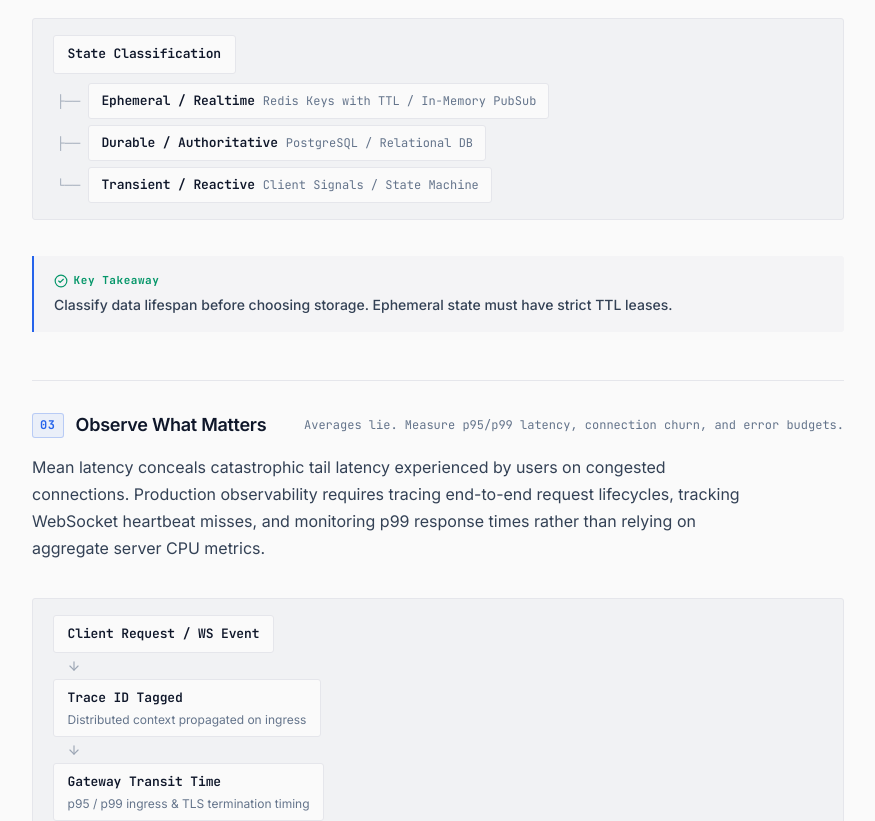
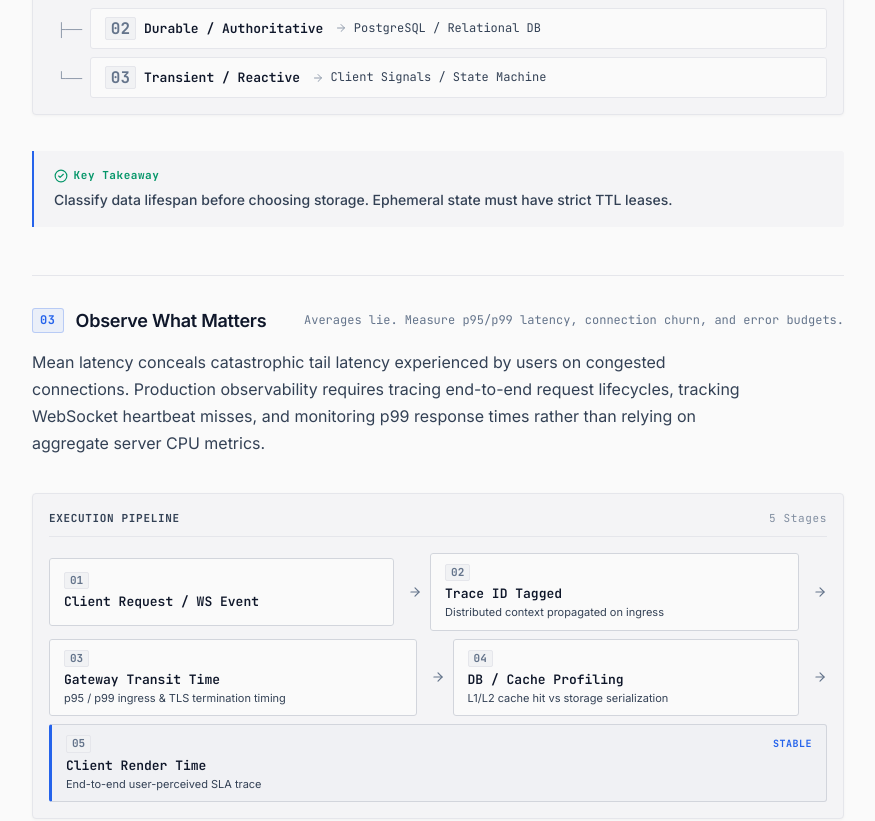
Before and after one commit to Ketan-K/ketan-k.github.io, a React (Vite) app: page /#/systems in a window 1280 px wide. Shown: the part 1640-2461 px from the top of the page, without its empty margins (202-1077 px from the left). Built offline with nearby package versions, Linux system fonts and the light colour scheme.

Commit message:
style(systems): redesign principle node diagrams into polished editorial flow cards

```diff
--- a/src/components/systems/PrincipleNodeGraph.css
+++ b/src/components/systems/PrincipleNodeGraph.css
@@ -1,135 +1,261 @@
 /* ==========================================================================
-   PRINCIPLE NODE GRAPH — EDITORIAL FLOW DIAGRAMS
-   Clean, restrained technical diagram typography
+   PRINCIPLE NODE GRAPH — EDITORIAL ARCHITECTURAL DIAGRAMS
+   High-contrast, polished technical flowcards
    ========================================================================== */
 
-.flow-diagram-container {
-  background: var(--bg-code);
+.flow-card {
+  background: var(--bg-secondary);
   border: 1px solid var(--border-subtle);
-  border-radius: var(--radius-xs);
-  padding: var(--space-4) var(--space-5);
+  border-radius: var(--radius-sm);
+  padding: var(--space-4);
   margin: var(--space-4) 0;
   width: 100%;
   box-sizing: border-box;
+  overflow: hidden;
+  box-shadow: 0 1px 3px rgba(0, 0, 0, 0.04);
 }
 
-/* Sequential Layout */
-.flow-sequence-layout {
+.flow-card-header {
   display: flex;
-  flex-direction: column;
-  align-items: flex-start;
-  gap: 0;
+  align-items: center;
+  justify-content: space-between;
+  border-bottom: 1px solid var(--border-subtle);
+  padding-bottom: var(--space-2);
+  margin-bottom: var(--space-4);
+  font-size: 0.6875rem;
+  letter-spacing: 0.06em;
+  color: var(--text-muted);
+}
+
+.flow-card-label {
+  font-weight: 700;
+  color: var(--text-secondary);
+}
+
+.flow-card-meta {
+  color: var(--text-muted);
+  opacity: 0.8;
+}
+
+/* Pipeline Grid (Horizontal on desktop, stacks cleanly on smaller screens) */
+.flow-pipeline-grid {
+  display: flex;
+  flex-wrap: wrap;
+  align-items: center;
+  gap: var(--space-2);
   width: 100%;
 }
 
-.flow-sequence-node {
+.flow-step-wrapper {
+  display: inline-flex;
+  align-items: center;
+  gap: var(--space-2);
+  flex-grow: 1;
+  min-width: 180px;
+}
+
+.flow-node-box {
+  background: var(--bg-primary);
+  border: 1px solid var(--border-medium);
+  border-radius: var(--radius-xs);
+  padding: 0.625rem 0.875rem;
+  display: flex;
+  flex-direction: column;
+  gap: 0.25rem;
+  flex-grow: 1;
+  min-height: 4.25rem;
+  justify-content: center;
+  box-sizing: border-box;
+  transition: border-color var(--transition-fast), transform var(--transition-fast);
+}
+
+.flow-node-box:hover {
+  border-color: var(--border-strong);
+}
+
+.flow-node-box-final {
+  border-left: 3px solid var(--accent);
+  background: var(--bg-hover, var(--bg-primary));
+}
+
+.flow-node-header {
   display: flex;
   align-items: center;
+  justify-content: space-between;
+  font-size: 0.6875rem;
+  color: var(--text-muted);
+}
+
+.flow-node-index {
+  font-weight: 700;
+  color: var(--text-muted);
+  background: var(--bg-code);
+  border: 1px solid var(--border-subtle);
+  padding: 1px 5px;
+  border-radius: 2px;
+  line-height: 1.2;
+}
+
+.flow-node-status {
+  font-size: 0.625rem;
+  font-weight: 700;
+  letter-spacing: 0.05em;
+  color: var(--accent);
+}
+
+.flow-node-body {
+  display: flex;
+  flex-direction: column;
+  gap: 0.15rem;
+}
+
+.flow-node-text {
+  font-size: 0.8125rem;
+  font-weight: 600;
+  color: var(--text-primary);
+  line-height: 1.35;
+}
+
+.flow-node-note {
+  font-size: 0.6875rem;
+  color: var(--text-secondary);
+  line-height: 1.35;
+}
+
+/* Connector Tracks */
+.flow-connector-track {
+  display: flex;
+  align-items: center;
+  gap: 0.35rem;
+  color: var(--text-muted);
+  flex-shrink: 0;
+}
+
+.flow-arrow-h {
+  display: block;
+}
+
+.flow-arrow-v {
+  display: none;
+}
+
+.flow-connector-annotation {
+  font-size: 0.6875rem;
+  color: var(--text-muted);
+  font-style: italic;
+  max-width: 140px;
+  line-height: 1.2;
+}
+
+/* Classification Tree Layout */
+.flow-tree-wrapper {
+  display: flex;
+  flex-direction: column;
+  gap: var(--space-3);
   width: 100%;
 }
 
-.flow-node-content {
+.flow-tree-root-node {
+  display: inline-flex;
+  align-items: center;
+  gap: var(--space-2);
+  background: var(--bg-primary);
+  border: 1px solid var(--border-medium);
+  border-radius: var(--radius-xs);
+  padding: 0.5rem 0.85rem;
+  align-self: flex-start;
+}
+
+.flow-tree-rail {
+  display: flex;
+  flex-direction: column;
+  gap: var(--space-2);
+  padding-left: var(--space-2);
+}
+
+.flow-tree-branch-item {
+  display: flex;
+  align-items: center;
+  gap: var(--space-2);
+  flex-wrap: wrap;
+}
+
+.branch-glyph {
+  color: var(--text-muted);
+  font-size: 0.875rem;
+  user-select: none;
+  opacity: 0.7;
+}
+
+.flow-branch-content {
+  display: flex;
+  align-items: center;
+  gap: var(--space-3);
   background: var(--bg-primary);
   border: 1px solid var(--border-subtle);
   border-radius: var(--radius-xs);
   padding: 0.5rem 0.85rem;
-  display: inline-flex;
-  flex-direction: column;
-  gap: 0.2rem;
-  max-width: 100%;
+  flex-wrap: wrap;
+  flex-grow: 1;
 }
 
-.flow-node-title {
-  font-size: 0.8125rem;
-  font-weight: 600;
-  color: var(--text-primary);
-  letter-spacing: -0.01em;
-}
-
-.flow-node-note {
-  font-size: 0.75rem;
-  color: var(--text-muted);
-  line-height: 1.4;
-}
-
-.flow-connector {
+.flow-branch-primary {
   display: flex;
   align-items: center;
   gap: 0.5rem;
-  padding: 0.35rem 0 0.35rem 0.85rem;
-  color: var(--text-muted);
 }
 
-.flow-arrow-icon {
-  color: var(--text-muted);
-  opacity: 0.6;
+.flow-branch-secondary {
+  display: flex;
+  align-items: center;
+  gap: 0.4rem;
+  color: var(--text-secondary);
 }
 
-.flow-edge-label {
-  font-size: 0.6875rem;
+.flow-branch-arrow {
   color: var(--text-muted);
-  font-style: italic;
-  opacity: 0.85;
+  opacity: 0.7;
 }
 
-/* Tree / Branch Layout */
-.flow-tree-layout {
-  display: flex;
-  flex-direction: column;
-  gap: 0.6rem;
-  width: 100%;
+.flow-branch-target {
+  font-size: 0.75rem;
+  color: var(--text-secondary);
 }
 
-.flow-tree-root {
-  background: var(--bg-primary);
-  border: 1px solid var(--border-subtle);
-  border-radius: var(--radius-xs);
-  padding: 0.5rem 0.85rem;
-  display: inline-flex;
-  flex-direction: column;
-  gap: 0.2rem;
-  align-self: flex-start;
-}
-
-.flow-tree-branches {
-  display: flex;
-  flex-direction: column;
-  gap: 0.4rem;
-  padding-left: 0.25rem;
-}
-
-.flow-branch-row {
-  display: flex;
-  align-items: center;
-  gap: 0.5rem;
-  flex-wrap: wrap;
-}
-
-.flow-branch-connector {
-  color: var(--text-muted);
-  font-size: 0.8125rem;
-  user-select: none;
-  opacity: 0.6;
-}
-
-.flow-branch-node {
-  background: var(--bg-primary);
-  border: 1px solid var(--border-subtle);
-  border-radius: var(--radius-xs);
-  padding: 0.4rem 0.75rem;
-  display: inline-flex;
-  align-items: baseline;
-  gap: 0.5rem;
-  flex-wrap: wrap;
-}
-
-@media (max-width: 640px) {
-  .flow-diagram-container {
-    padding: var(--space-3) var(--space-4);
+/* Responsive adjustments */
+@media (max-width: 768px) {
+  .flow-pipeline-grid {
+    flex-direction: column;
+    align-items: stretch;
   }
 
-  .flow-branch-node {
+  .flow-step-wrapper {
     flex-direction: column;
-    gap: 0.2rem;
+    align-items: center;
+    width: 100%;
+  }
+
+  .flow-node-box {
+    width: 100%;
+    min-height: auto;
+  }
+
+  .flow-connector-track {
+    padding: var(--space-1) 0;
+    flex-direction: column;
+  }
+
+  .flow-arrow-h {
+    display: none;
+  }
+
+  .flow-arrow-v {
+    display: block;
+  }
+
+  .flow-branch-content {
+    flex-direction: column;
+    align-items: flex-start;
+    gap: 0.25rem;
   }
 }
--- a/src/components/systems/PrincipleNodeGraph.tsx
+++ b/src/components/systems/PrincipleNodeGraph.tsx
@@ -1,5 +1,5 @@
 import React from 'react';
-import { ArrowDown } from 'lucide-react';
+import { ArrowRight, ArrowDown } from 'lucide-react';
 import { SystemPrincipleFlow } from '../../types';
 import './PrincipleNodeGraph.css';
 
@@ -12,7 +12,7 @@ export const PrincipleNodeGraph: React.FC<PrincipleNodeGraphProps> = ({ flow })
     return null;
   }
 
-  // Detect if there is a single root node that branches into multiple children
+  // Detect branching vs sequential flow
   const outDegreeMap = new Map<string, string[]>();
   flow.edges.forEach((edge) => {
     const [from, to] = edge;
@@ -32,26 +32,40 @@ export const PrincipleNodeGraph: React.FC<PrincipleNodeGraphProps> = ({ flow })
       .filter(Boolean);
 
     return (
-      <div className="flow-diagram-container">
-        <div className="flow-tree-layout">
+      <div className="flow-card">
+        <div className="flow-card-header font-mono">
+          <span className="flow-card-label">CLASSIFICATION TOPOLOGY</span>
+          <span className="flow-card-meta">{branchNodes.length} Branches</span>
+        </div>
+
+        <div className="flow-tree-wrapper">
           {rootNode && (
-            <div className="flow-tree-root">
-              <span className="flow-node-title font-mono">{rootNode.label}</span>
-              {rootNode.note && <span className="flow-node-note">{rootNode.note}</span>}
+            <div className="flow-tree-root-node">
+              <span className="flow-node-index font-mono">ROOT</span>
+              <span className="flow-node-text font-mono">{rootNode.label}</span>
             </div>
           )}
-          <div className="flow-tree-branches">
+
+          <div className="flow-tree-rail">
             {branchNodes.map((node, index) => {
               if (!node) return null;
               const isLast = index === branchNodes.length - 1;
               return (
-                <div key={node.id} className="flow-branch-row">
-                  <span className="flow-branch-connector font-mono" aria-hidden="true">
-                    {isLast ? '└──' : '├──'}
-                  </span>
-                  <div className="flow-branch-node">
-                    <span className="flow-node-title font-mono">{node.label}</span>
-                    {node.note && <span className="flow-node-note font-mono">{node.note}</span>}
+                <div key={node.id} className="flow-tree-branch-item">
+                  <div className="flow-branch-line" aria-hidden="true">
+                    <span className="branch-glyph font-mono">{isLast ? '└──' : '├──'}</span>
+                  </div>
+                  <div className="flow-branch-content">
+                    <div className="flow-branch-primary">
+                      <span className="flow-node-index font-mono">{`0${index + 1}`}</span>
+                      <span className="flow-node-text font-mono">{node.label}</span>
+                    </div>
+                    {node.note && (
+                      <div className="flow-branch-secondary">
+                        <ArrowRight size={12} className="flow-branch-arrow" />
+                        <span className="flow-branch-target font-mono">{node.note}</span>
+                      </div>
+                    )}
                   </div>
                 </div>
               );
@@ -62,31 +76,49 @@ export const PrincipleNodeGraph: React.FC<PrincipleNodeGraphProps> = ({ flow })
     );
   }
 
-  // Standard sequential / linear flow
+  // Sequential pipeline layout
+  const isDecision = flow.nodes.length === 2 && flow.edges.some((e) => Boolean(e[2]));
+
   return (
-    <div className="flow-diagram-container">
-      <div className="flow-sequence-layout">
+    <div className="flow-card">
+      <div className="flow-card-header font-mono">
+        <span className="flow-card-label">{isDecision ? 'DECISION GATE' : 'EXECUTION PIPELINE'}</span>
+        <span className="flow-card-meta">{flow.nodes.length} Stages</span>
+      </div>
+
+      <div className="flow-pipeline-grid">
         {flow.nodes.map((node, index) => {
           const isLast = index === flow.nodes.length - 1;
           const edge = flow.edges.find(([from]) => from === node.id);
           const edgeLabel = edge && edge[2];
+          const stepNumber = String(index + 1).padStart(2, '0');
 
           return (
-            <React.Fragment key={node.id}>
-              <div className="flow-sequence-node">
-                <div className="flow-node-content">
-                  <span className="flow-node-title font-mono">{node.label}</span>
+            <div key={node.id} className="flow-step-wrapper">
+              <div className={`flow-node-box ${isLast ? 'flow-node-box-final' : ''}`}>
+                <div className="flow-node-header font-mono">
+                  <span className="flow-node-index font-mono">{stepNumber}</span>
+                  {isLast && <span className="flow-node-status font-mono">STABLE</span>}
+                </div>
+                <div className="flow-node-body">
+                  <span className="flow-node-text font-mono">{node.label}</span>
                   {node.note && <span className="flow-node-note">{node.note}</span>}
                 </div>
               </div>
 
               {!isLast && (
-                <div className="flow-connector">
-                  <ArrowDown size={14} className="flow-arrow-icon" />
-                  {edgeLabel && <span className="flow-edge-label font-mono">{edgeLabel}</span>}
+                <div className="flow-connector-track">
+                  <div className="flow-connector-line" />
+                  <div className="flow-connector-arrow">
+                    <ArrowRight size={14} className="flow-arrow-h" />
+                    <ArrowDown size={14} className="flow-arrow-v" />
+                  </div>
+                  {edgeLabel && (
+                    <span className="flow-connector-annotation font-mono">{edgeLabel}</span>
+                  )}
                 </div>
               )}
-            </React.Fragment>
+            </div>
           );
         })}
       </div>
```
